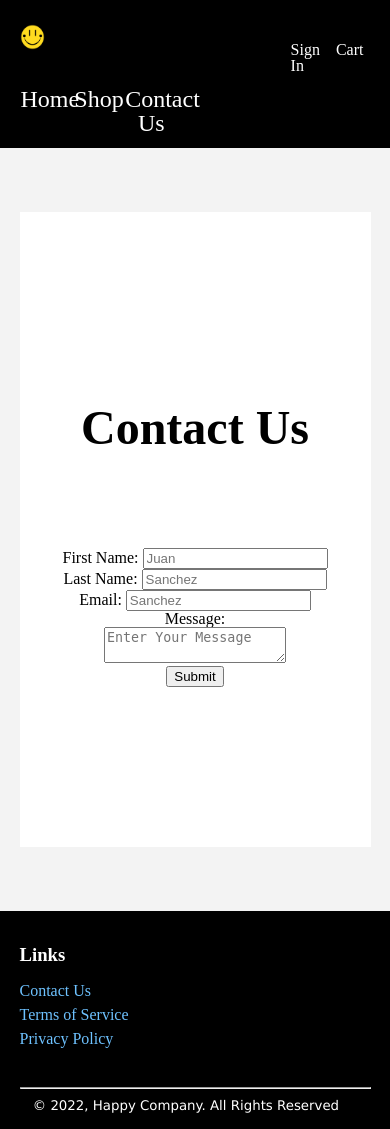
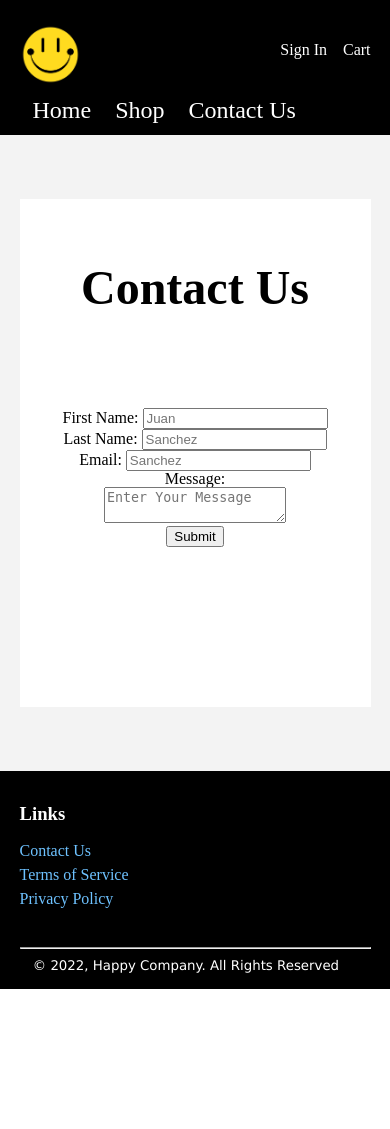
Before and after one commit to emonzon42/HappyFeets, a PHP site: page /pages/contact in a window 390 px wide. After the commit the page ends 989 px from the top, so only its background shows below. Run offline with PHP 8.4, Linux system fonts and the light colour scheme; some libraries are stand-ins or nearby versions.

Commit message:
website is more accessible on mobile

```diff
--- a/Final Project/css/style.css
+++ b/Final Project/css/style.css
@@ -64,6 +64,7 @@ a{
 
 .center{
     text-align: center;
+
 }
 
 .ibox{ /* invisible box : used to space out page*/
@@ -107,7 +108,6 @@ header .right{
     display: flex;
     justify-content: flex-end;
     padding-top: 5%;
-    padding-left: 38%;
 }
 header .right a{
     color: white;
@@ -133,6 +133,7 @@ nav a {
     color: white;
     text-decoration: none;
     font-size: 1.5em;
+    white-space: nowrap;
 }
 nav a:hover {
     background: #6ec2ff;
@@ -174,6 +175,7 @@ p#desc{
     background-color: rgb(243, 243, 243);
     padding: 3em;
     margin: 2em;
+    border-radius: 1em;
 }
 
 img#homecov{
@@ -183,6 +185,12 @@ img#homecov{
 
 button#buy{
     margin-top: 2em;
+}
+
+ul#products{
+    margin: 0 auto;
+    block-size: fit-content;
+    width: fit-content;
 }
 
 button.bigbutton{
@@ -202,6 +210,7 @@ p.error{
 
 .box img{
     min-width: 50%;
+    margin: 0 auto;
 }
 
 .box ul{
@@ -209,6 +218,7 @@ p.error{
     flex-wrap: wrap;
     list-style-type: none;
     padding: 0;
+    text-align: center;
 }
 
 .box li{
@@ -243,17 +253,18 @@ p.error{
 .box h1.cen{
     text-align: center;
     font-size: 300%;
+    white-space: nowrap;
 }
 
 .box .left{
+    padding: 2em 0;
+}
+
+.box .right{
     flex-direction: column;
     vertical-align: top;
     padding: 1em 4em;
     line-height: 4em;
-}
-
-.box .right{
-    padding: 2em 0;
 }
 .pinfo p{
     font-size: large;
@@ -288,3 +299,91 @@ footer span{
 }
 
 /* End Footer Styles */
+
+/* Media Queries*/
+
+@media(max-width:1440px){
+}
+
+
+@media(max-width:1080px){
+    img#logo{
+        max-width: 20%;
+    }
+
+    .box li{
+        margin: 2em auto;
+    }
+}
+
+@media(max-width:800px){
+    p{
+        font-size: 4vw;
+    }
+    h1{
+        font-size: 4em;
+    }
+    img#logo{
+        max-width: 25%;
+    }
+    nav a{
+        margin: 0 .5em;
+        width: fit-content;
+    }
+
+    nav a:hover{
+        font-weight: normal;
+    }
+
+    .left, .right{
+        width: 100%;
+    }
+
+    .box{
+        display: flex;
+        flex-direction: column;
+    }
+
+    .box .right{
+        line-height: 2em;
+    }
+
+    ul#products{
+        padding-left: 10%;
+    }
+
+  /*  li.item:nth-child(even){
+
+    }*/
+
+    .box li{
+        margin: 2em 4%;
+    }
+
+    .box h1{
+        text-align: center;
+    }
+}
+
+@media(max-width:664px){
+
+    ul#products{
+        display: table;
+        padding-left: 0;
+    }
+
+    .box li{
+        font-size: 2em;
+        width: 50vw;
+    }
+}
+
+@media(max-width:500px){
+    img#logo{
+        max-width: 35%;
+    }
+
+    .box li{
+        margin: 4em 0;
+    }
+}
--- a/Final Project/pages/contact.php
+++ b/Final Project/pages/contact.php
@@ -20,8 +20,6 @@
 
         <!-- Page Specific-->
         <div class="ibox"></div>
-        <div class="box"></div>
-        <div class="box"></div>
         <div class="box">
             <h1 class="cen">Contact Us</h1>
         </div>
@@ -53,7 +51,7 @@
                     if(empty($_POST['fname']) || empty($_POST['lname']) || empty($_POST['email']) || empty($_POST['msg'])){
                         echo "Please provide any missing values.";
                     }else{
-                        include './secure/manguconsalami.php';
+                        //include './secure/manguconsalami.php';
                         include '../tools/cleanup.php'; //clean up tools for data
                         include '../tools/mail.php'; //to send emails
 
--- a/Final Project/pages/shop.php
+++ b/Final Project/pages/shop.php
@@ -31,9 +31,6 @@
         <!-- Page Specific-->
         <div class="box">
             <h1>Shop All</h1>
-        </div>
-
-        <div class="box">
             <p>All available products</p>
         </div>
 
```
Also changed, not shown: Final Project/pages/product.php (+8 -6 lines).
